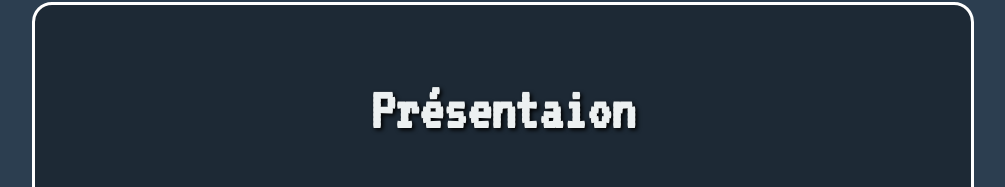
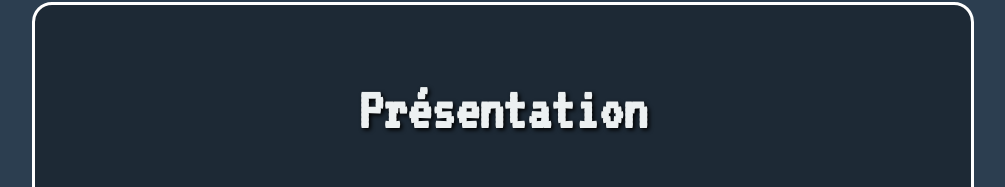
Before and after one commit to johanvadenne/Portefolio, a plain HTML site: page qui.html in a window 1280 px wide. Shown: the part 241-428 px from the top of the page, without its empty margins (137-1142 px from the left). Drawn offline with Linux system fonts and the light colour scheme.

Commit message:
2.0.0.48

```diff
--- a/qui.html
+++ b/qui.html
@@ -20,7 +20,7 @@
 
     <section id="qui">
         <div id="presentation">
-            <h2>Présentaion</h2>
+            <h2>Présentation</h2>
             <p>
                 `Bonjour👋, je m'appelle Johan.<br> Je suis un véritable passionné d'informatique, que ce soit la programmation, le web, les logiciels, ou encore la cybersécurité... <br> Je suis toujours avide de nouvelles connaissances et de découvertes
                 !<br>
```
Also changed, not shown: competence.html (+1 -1 lines).
